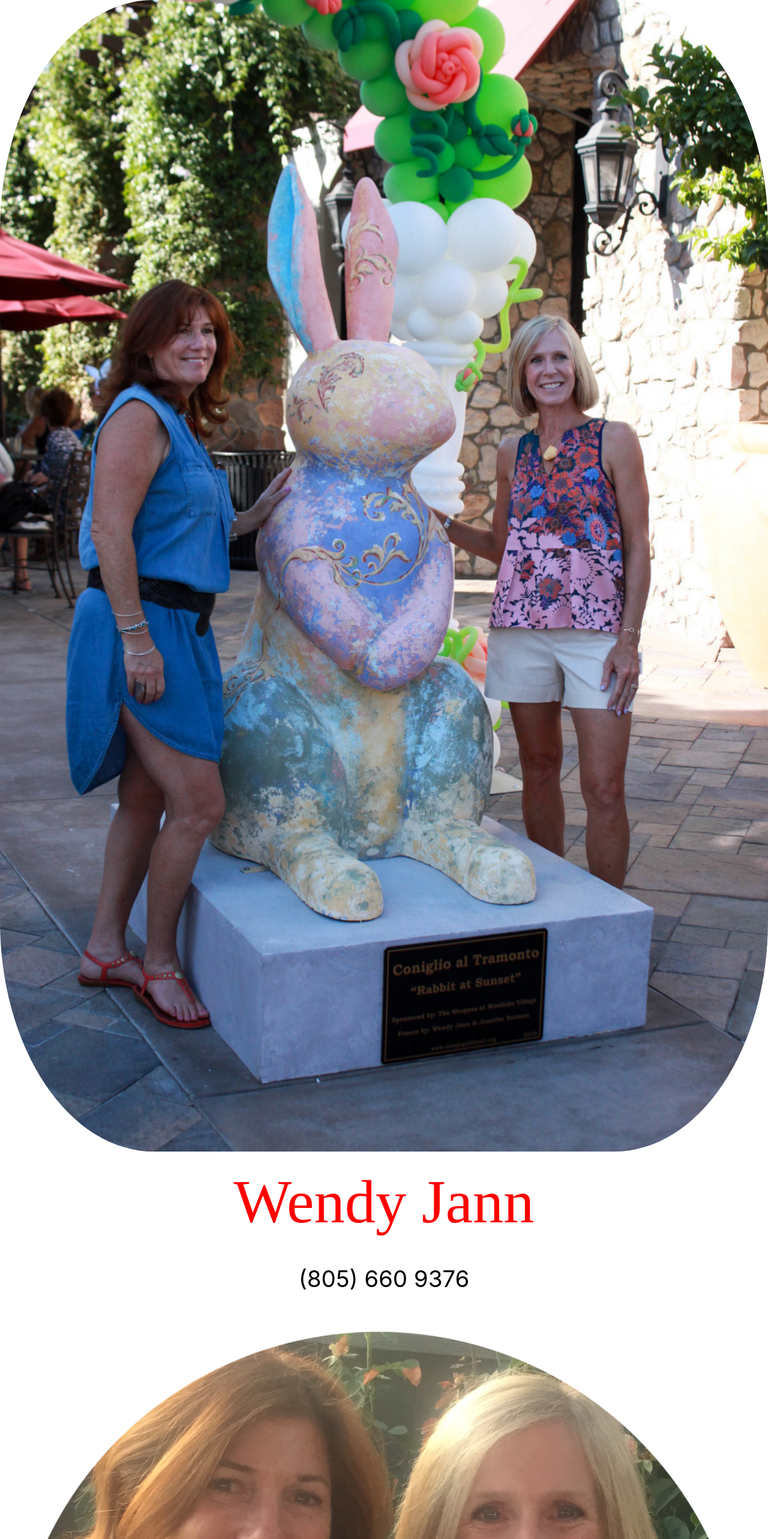
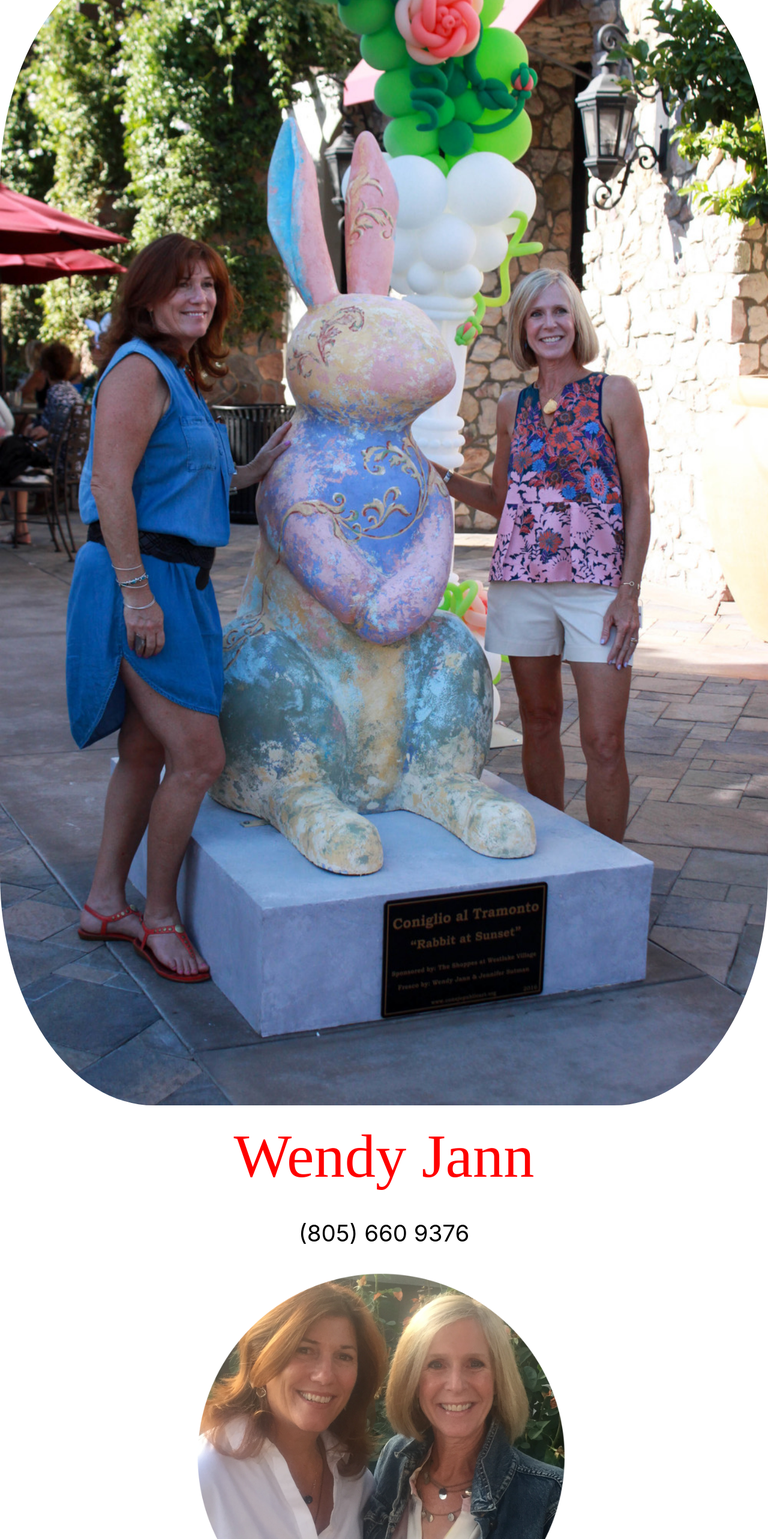
Before and after one commit to codejoy-wins/Wendy, a React (Create React App) app: page / in a window 1280 px wide. Shown: the top 2566 px of the page at 60% size. Built offline with nearby package versions, Linux system fonts and the light colour scheme; a web font is replaced by a local one.

Commit message:
adjustments

```diff
--- a/src/App.css
+++ b/src/App.css
@@ -26,9 +26,10 @@ p{
 #wendy2{
   width: 100%;
   border-radius: 20%;
+  margin-top:-6vw;
 }
 #wendy4{
-  width: 100%;
+  width: 50%;
 }
 #wendy3{
   width: 100%;
```
